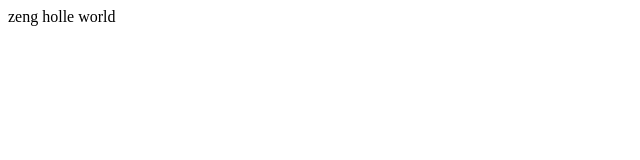
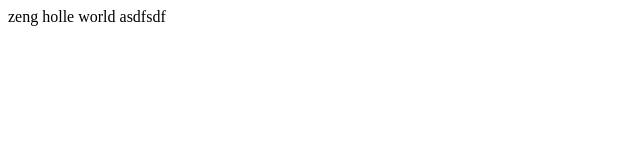
Before and after one commit to loveme09011/git, a plain HTML site: page index.html in a window 1280 px wide. Shown: the full height of the page, 0-640 px from the left. Drawn offline with Linux system fonts and the light colour scheme.

Commit message:
huijiale

```diff
--- a/index.html
+++ b/index.html
@@ -11,6 +11,6 @@
 	zeng
 
 	holle world
-
+    asdfsdf
 </body>
 </html>
```
